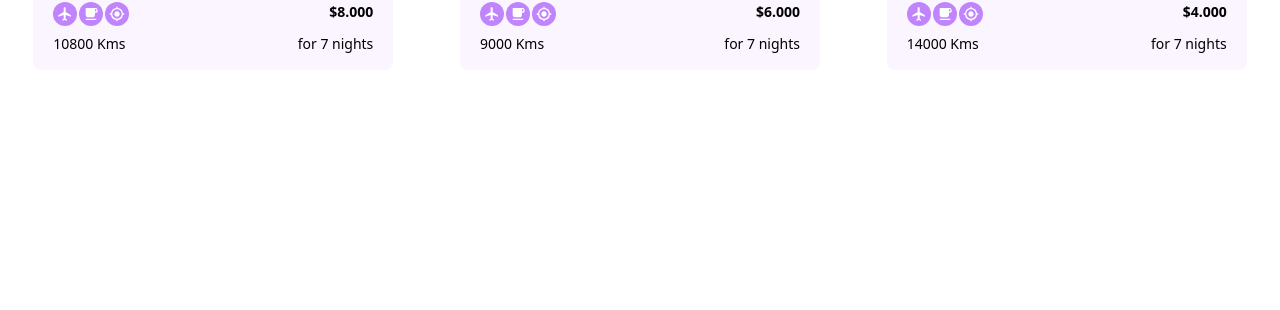
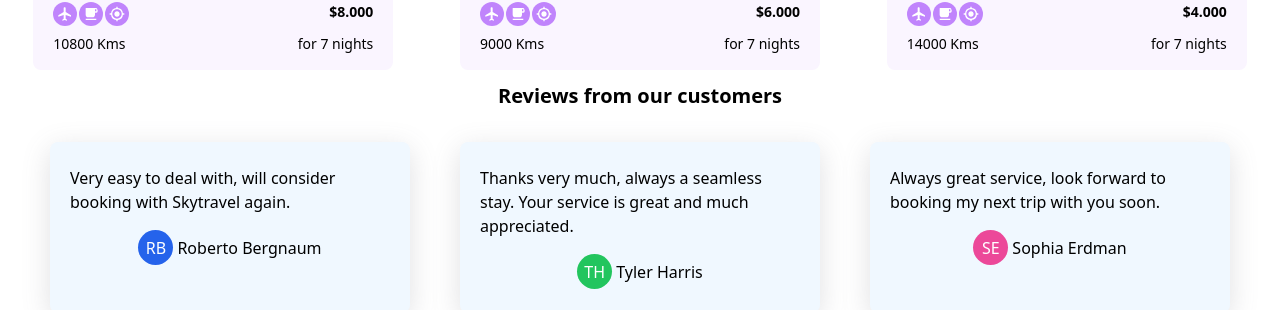
Before and after one commit to dykannkhaov/Skytravel, a React (Create React App) app: page / in a window 1280 px wide. Shown: the part 1560-1870 px from the top of the page. Before the commit the page ends 1630 px from the top, so only its background shows below. Built offline with nearby package versions, Linux system fonts and the light colour scheme.

Commit message:
create reviewsList and integrate them

```diff
--- a/src/components/Benefits.tsx
+++ b/src/components/Benefits.tsx
@@ -1,6 +1,6 @@
 import { benefits } from '../items/BenefitsList'
 
-function About() {
+function Benefits() {
   return (
     <section className="mt-6 text-white">
       <ul className="flex justify-evenly">
@@ -24,4 +24,4 @@ function About() {
   )
 }
 
-export default About
+export default Benefits
--- a/src/components/Destinations.tsx
+++ b/src/components/Destinations.tsx
@@ -1,4 +1,4 @@
-import { destinations } from '../items/Destinations'
+import { destinations } from '../items/DestinationsList'
 import { MdFlight, MdFreeBreakfast, MdMyLocation } from 'react-icons/md'
 import { useToggleTheme } from '../context/theme-context'
 
@@ -16,7 +16,7 @@ function Destinations() {
       <ul className="grid grid-cols-3 justify-items-center gap-y-10">
         {destinations.map((destination, index) => (
           <li
-            className="destination-container rounded-lg bg-purple-50 py-4 px-5"
+            className="destinations-container rounded-lg bg-purple-50 py-4 px-5"
             style={{
               transition: '0.3s ease-in-out',
             }}
--- a/src/components/Main.tsx
+++ b/src/components/Main.tsx
@@ -1,6 +1,7 @@
 import Form from './Form'
 import Benefits from './Benefits'
 import Destinations from './Destinations'
+import Reviews from './Reviews'
 
 function Main() {
   return (
@@ -9,6 +10,7 @@ function Main() {
         <Form />
         <Benefits />
         <Destinations />
+        <Reviews />
       </main>
     </>
   )
--- /dev/null
+++ b/src/components/Reviews.tsx
@@ -0,0 +1,47 @@
+import { useToggleTheme } from 'src/context/theme-context'
+import { reviews } from '../items/ReviewsList'
+
+function Reviews() {
+  const { darkTheme } = useToggleTheme()
+
+  return (
+    <section>
+      <div>
+        <h3 className={`mt-3 mb-8 text-center text-xl font-bold ${darkTheme ? 'text-white' : 'text-black'}`}>
+          Reviews from our customers
+        </h3>
+        <ul className="flex justify-evenly">
+          {reviews.map((review) => (
+            <li
+              key={review.id}
+              className="reviews-container rounded-lg px-5 py-6"
+              style={{
+                backgroundColor: 'aliceblue',
+                boxShadow: 'rgba(100, 100, 111, 0.2) 0px 7px 29px 0px',
+                transition: '0.2s ease-in-out',
+              }}
+            >
+              <p className="mb-4 w-80">{review.desc}</p>
+              <div className="flex items-center justify-center">
+                <span
+                  className={`mr-1 flex items-center justify-center ${review.avatarColors}`}
+                  style={{
+                    color: 'white',
+                    width: '35px',
+                    height: '35px',
+                    borderRadius: '50%',
+                  }}
+                >
+                  {review.initials}
+                </span>
+                <span>{review.name}</span>
+              </div>
+            </li>
+          ))}
+        </ul>
+      </div>
+    </section>
+  )
+}
+
+export default Reviews
--- /dev/null
+++ b/src/items/ReviewsList.ts
@@ -0,0 +1,28 @@
+import type { Review } from '../types/review'
+import { faker } from '@faker-js/faker'
+
+const reviews: Review[] = [
+  {
+    name: 'Roberto Bergnaum',
+    initials: 'RB',
+    desc: 'Very easy to deal with, will consider booking with Skytravel again.',
+    id: faker.datatype.number(),
+    avatarColors: 'bg-blue-600',
+  },
+  {
+    name: 'Tyler Harris',
+    initials: 'TH',
+    desc: 'Thanks very much, always a seamless stay. Your service is great and much appreciated.',
+    id: faker.datatype.number(),
+    avatarColors: 'bg-green-500',
+  },
+  {
+    name: 'Sophia Erdman',
+    initials: 'SE',
+    desc: 'Always great service, look forward to booking my next trip with you soon.',
+    id: faker.datatype.number(),
+    avatarColors: 'bg-pink-500',
+  },
+]
+
+export { reviews }
--- a/src/styles/index.css
+++ b/src/styles/index.css
@@ -10,7 +10,8 @@
 }
 
 .benefits-container:hover,
-.destination-container:hover {
+.destinations-container:hover,
+.reviews-container:hover {
   transform: translateX(0.4rem) translateY(-1rem);
   box-shadow: rgba(0, 0, 0, 0.35) 0px 5px 15px;
 }
--- /dev/null
+++ b/src/types/review.ts
@@ -0,0 +1,9 @@
+type Review = {
+  name: string
+  initials: string
+  desc: string
+  id: number
+  avatarColors: string
+}
+
+export type { Review }
```
Also changed, not shown: src/items/AirportsList.ts (renamed from src/items/AirportsList.tsx), src/items/DestinationsList.ts (renamed from src/items/Destinations.tsx).
